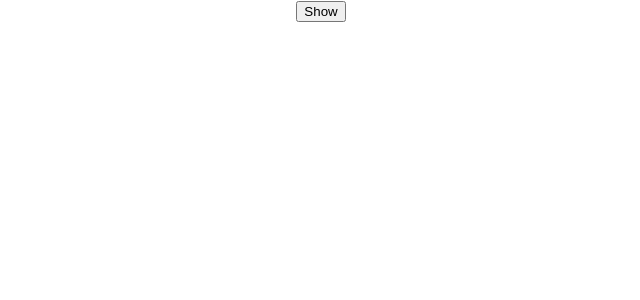
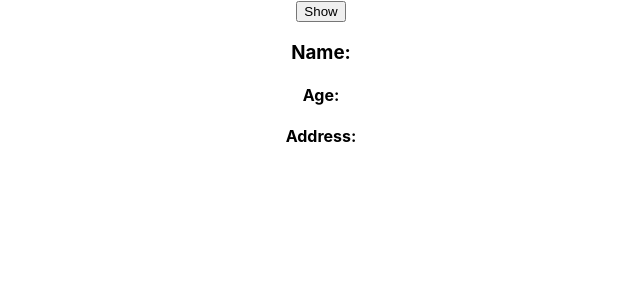
Before and after one commit to Sabrina-Sumona/React-hook-learning, a React (Create React App) app: page / in a window 1280 px wide. Shown: the top 300 px of the page, without its empty margins (319-959 px from the left). Built offline with nearby package versions, Linux system fonts and the light colour scheme.

Commit message:
using-array-destructuring

```diff
--- a/src/components/Test.js
+++ b/src/components/Test.js
@@ -24,17 +24,33 @@ const Test = props => {
     //     testState[1]("SNS")
     // }
 
-    const myName = useState("");
+    // // functiona call to change state
+    // const myName = useState("");
+
+    // const changeState = () => {
+    //     myName[1]("SNS")
+    // }
+
+    // array-destructuring
+    const [myName, setMyName] = useState("");
+    const [myInfo, setMyInfo] = useState({});
 
     const changeState = () => {
-        myName[1]("SNS")
+        setMyName("Sumona");
+        setMyInfo({
+            age: 23,
+            address: "Dhaka, Bangladesh"
+        })
     }
 
     return (
         <div>
             <button onClick={changeState}>Show</button>
+            <h3>Name: {myName}</h3>
+            <h4>Age: {myInfo.age}</h4>
+            <h4>Address: {myInfo.address}</h4>
             {/* <h3>{testState[0]}</h3> */}
-            <h3>{myName[0]}</h3>
+            {/* <h3>{myName[0]}</h3> */}
         </div>
     );
 }
```
